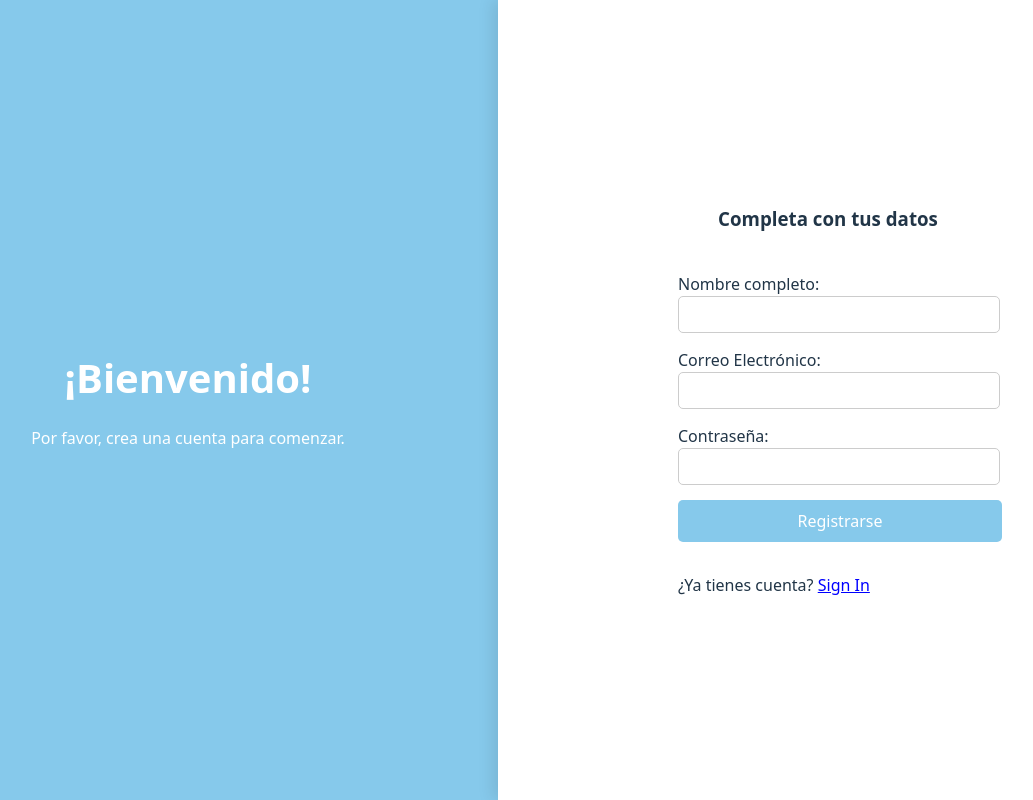
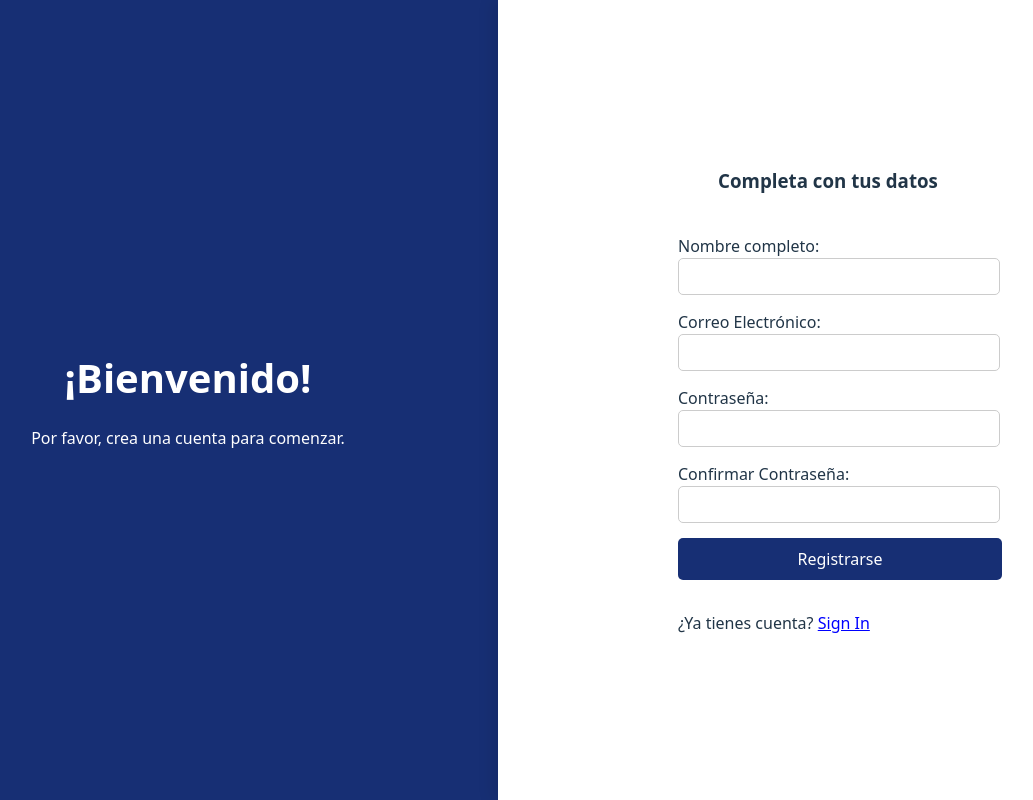
Before and after one commit to vfernandez4/ecommerce_api, a React (Vite) app: page /registro in a window 1280 px wide. Shown: the whole page, without its empty margins (122-1155 px from the left). Built offline with nearby package versions, Linux system fonts and the light colour scheme.

Commit message:
agregar confirmación de contrasena

```diff
--- a/src/modules/login/Login.jsx
+++ b/src/modules/login/Login.jsx
@@ -1,7 +1,7 @@
 import React from "react";
 import LoginForm from "./components/LoginForm";
 import LoginHeader from "./components/LoginHeader";
-import styles from "./login.module.css"; // Importa correctamente el archivo CSS
+import styles from "./login.module.css";
 
 const Login = () => {
   const handleLogin = (formData) => {
--- a/src/modules/login/login.module.css
+++ b/src/modules/login/login.module.css
@@ -5,7 +5,6 @@ body{
 .login-container {
   display: flex;
   height: 100vh;
-  background-color: #f5f5f5;
 }
 
 .login-welcome,
@@ -15,7 +14,7 @@ body{
 }
 
 .login-welcome {
-  background-color: #86c9eb;
+  background-color: #172f74;
   color: white;
   display: flex;
   flex-direction: column;
@@ -36,8 +35,6 @@ body{
 }
 
 .login-welcome .login-button {
-  background-color: white;
-  color: #86c9eb;
   border: none;
   padding: 10px 20px;
   font-size: 1rem;
@@ -51,7 +48,7 @@ body{
 }
 
 .login-form-container {
-  background-color: white;
+  background-color: #ffffff;
   display: flex;
   flex-direction: column;
   justify-content: center;
@@ -81,16 +78,15 @@ form button {
   margin: 0 auto;
   width: 108%;
   padding: 10px;
-  background-color: #86c9eb;
+  background-color: #172f74;
   color: white;
   border: none;
   border-radius: 5px;
   font-size: 1rem;
   cursor: pointer;
-  transition: background-color 0.3s ease;
   margin-bottom: 15px;
 }
 
 form button:hover {
-  background-color: #86c9eb;
+  background-color: #3b82f6;
 }
--- a/src/modules/registro/components/RegistroForm.jsx
+++ b/src/modules/registro/components/RegistroForm.jsx
@@ -5,6 +5,7 @@ const RegistroForm = () => {
   const [name, setName] = useState("");
   const [email, setEmail] = useState("");
   const [password, setPassword] = useState("");
+  const [confirmPassword, setConfirmPassword] = useState(""); // New state for confirm password
   const [error, setError] = useState("");
   const [success, setSuccess] = useState(false);
   const navigate = useNavigate(); // Hook para redirigir
@@ -39,6 +40,10 @@ const RegistroForm = () => {
       setError(
         "La contraseña debe tener al menos 8 caracteres, una letra mayúscula y un carácter especial."
       );
+      return;
+    }
+    if (password !== confirmPassword) {
+      setError("Las contraseñas no coinciden.");
       return;
     }
     setError("");
@@ -86,6 +91,16 @@ const RegistroForm = () => {
         />
       </label>
       <br />
+      <label>
+        Confirmar Contraseña:
+        <input
+          type="password"
+          name="confirmPassword"
+          value={confirmPassword}
+          onChange={(e) => setConfirmPassword(e.target.value)}
+        />
+      </label>
+      <br />
       {error && <p style={{ color: "red" }}>{error}</p>}
       {success && <p style={{ color: "green" }}>Registro exitoso. Redirigiendo...</p>}
       <button type="submit">Registrarse</button>
--- a/src/modules/registro/registro.module.css
+++ b/src/modules/registro/registro.module.css
@@ -15,7 +15,7 @@ body {
 }
 
 .registro-welcome {
-  background-color: #86c9eb;
+  background-color: #172f74;
   color: white;
   display: flex;
   flex-direction: column;
@@ -81,7 +81,7 @@ form button {
   margin: 0 auto;
   width: 108%;
   padding: 10px;
-  background-color: #86c9eb;
+  background-color: #172f74;
   color: white;
   border: none;
   border-radius: 5px;
@@ -92,5 +92,5 @@ form button {
 }
 
 form button:hover {
-  background-color: #86c9eb;
+  background-color: #3b82f6;
 }
```
